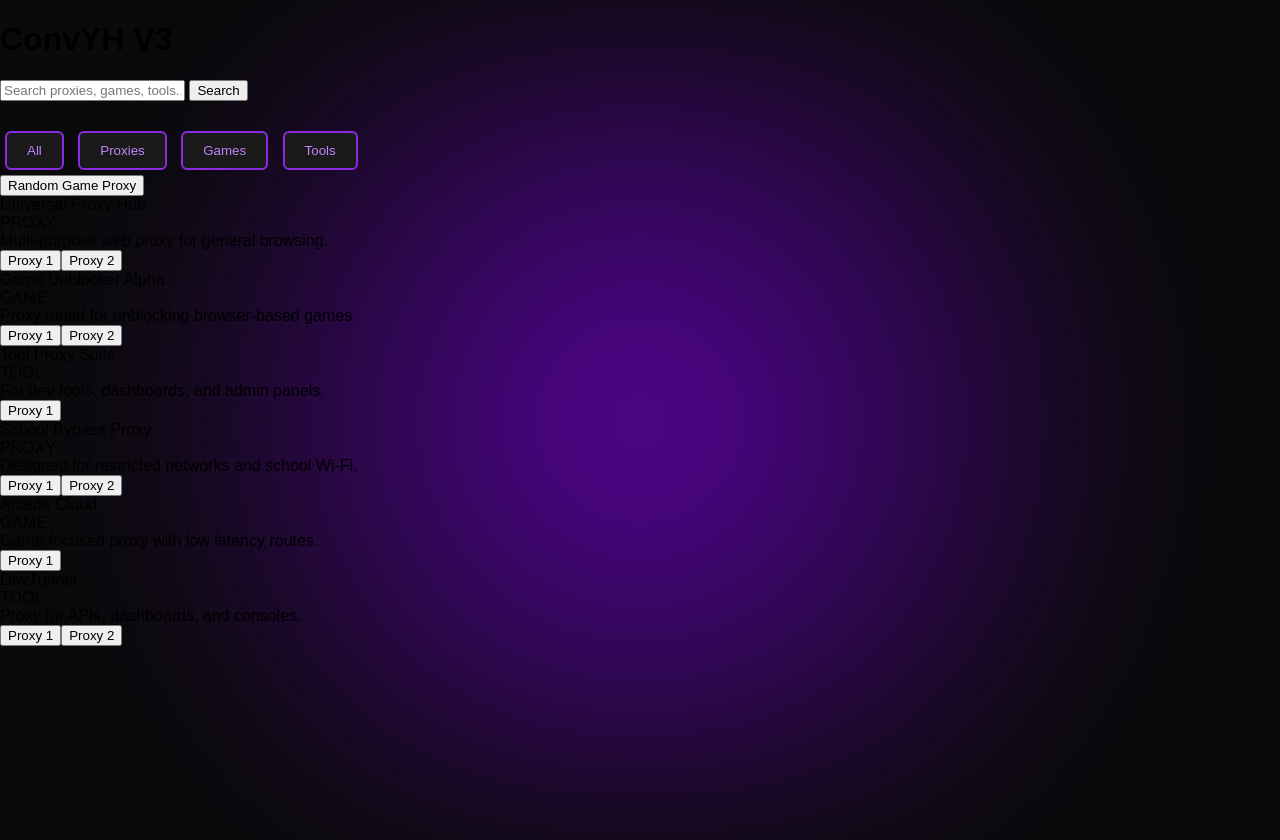
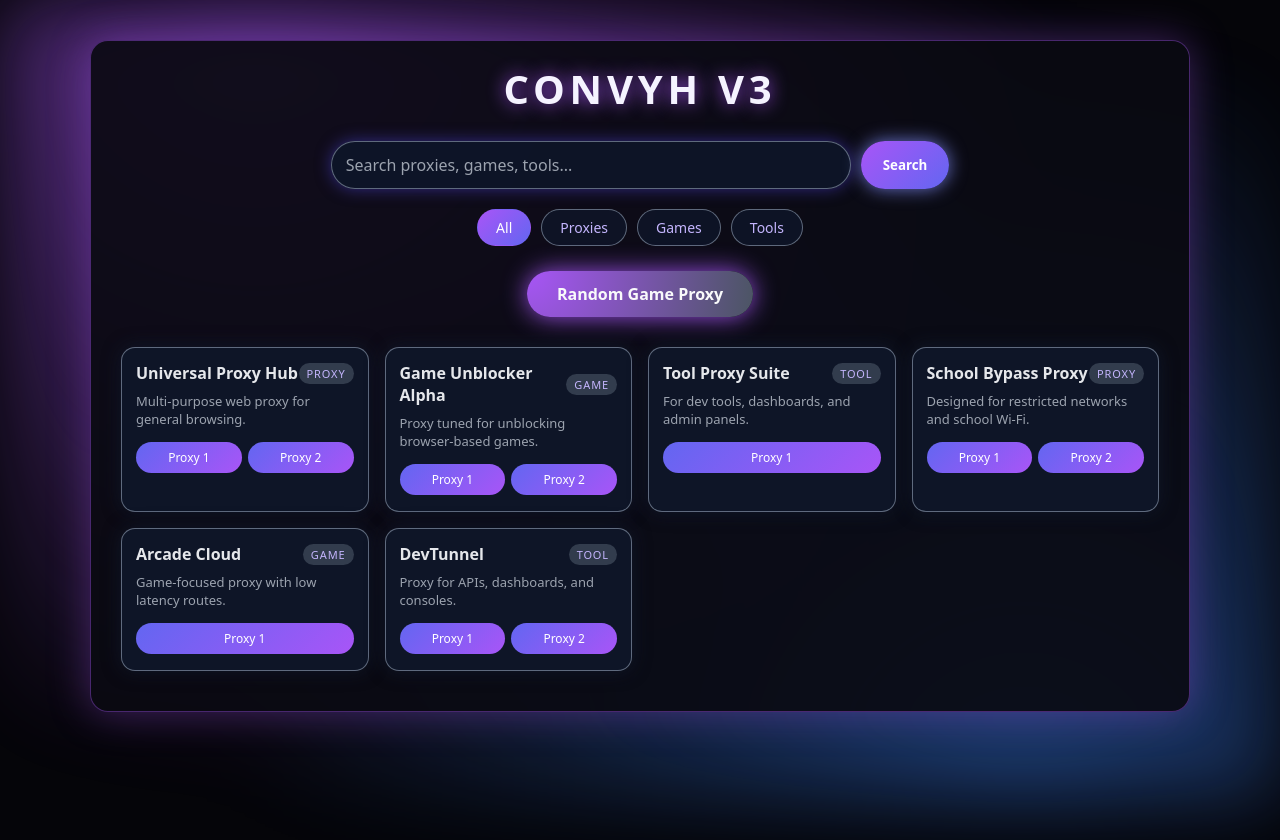
Before and after one commit to LarryInvictus/convyh-v1.github.io, a plain HTML site: page index.html in a window 1280 px wide. Before the commit the page ends 800 px from the top, so only its background shows below. Drawn offline with Linux system fonts and the light colour scheme.

Commit message:
Update style.css

```diff
--- a/style.css
+++ b/style.css
@@ -1,81 +1,232 @@
+* {
+    margin: 0;
+    padding: 0;
+    box-sizing: border-box;
+    font-family: system-ui, -apple-system, BlinkMacSystemFont, "Segoe UI", sans-serif;
+}
+
 body {
-    margin: 0;
-    font-family: Arial, sans-serif;
-    background: #0a0a0a;
+    background: #050509;
+    color: #e9d5ff;
+    height: 100vh;
     overflow: hidden;
 }
 
-/* Purple flare background */
+/* Flare background */
 .flare-bg {
     position: fixed;
-    width: 100%;
-    height: 100%;
-    background: radial-gradient(circle at center, rgba(140, 0, 255, 0.6), transparent 70%);
-    filter: blur(80px);
+    inset: 0;
+    background:
+        radial-gradient(circle at 20% 0%, rgba(168, 85, 247, 0.6), transparent 60%),
+        radial-gradient(circle at 80% 100%, rgba(59, 130, 246, 0.5), transparent 60%);
+    filter: blur(40px);
+    opacity: 0.9;
     z-index: -1;
 }
 
-.container {
-    text-align: center;
-    margin-top: 60px;
+/* Layout shell */
+.shell {
+    max-width: 1100px;
+    margin: 40px auto;
+    padding: 20px 30px 40px;
+    background: rgba(10, 10, 18, 0.9);
+    border-radius: 18px;
+    border: 1px solid rgba(168, 85, 247, 0.4);
+    box-shadow: 0 0 40px rgba(168, 85, 247, 0.35);
 }
 
-.title {
-    color: #d8b4ff;
-    font-size: 48px;
-    font-weight: bold;
-    text-shadow: 0 0 20px #8a2be2;
+/* Header */
+.top-bar {
+    display: flex;
+    justify-content: center;
+    margin-bottom: 25px;
 }
 
-/* Search bar */
-.search-bar {
-    width: 60%;
-    padding: 12px;
-    margin-top: 25px;
-    border-radius: 8px;
+.logo {
+    font-size: 40px;
+    letter-spacing: 0.12em;
+    text-transform: uppercase;
+    color: #f5f3ff;
+    text-shadow: 0 0 18px rgba(168, 85, 247, 0.9);
+}
+
+/* Main */
+.main {
+    display: flex;
+    flex-direction: column;
+    gap: 20px;
+}
+
+/* Search row */
+.search-row {
+    display: flex;
+    gap: 10px;
+    justify-content: center;
+}
+
+#searchInput {
+    flex: 1;
+    max-width: 520px;
+    padding: 12px 14px;
+    border-radius: 999px;
+    border: 1px solid rgba(148, 163, 184, 0.6);
+    background: rgba(15, 23, 42, 0.9);
+    color: #e9d5ff;
+    font-size: 16px;
+    outline: none;
+    box-shadow: 0 0 16px rgba(79, 70, 229, 0.5);
+}
+
+#searchInput::placeholder {
+    color: #9ca3af;
+}
+
+#searchBtn {
+    padding: 12px 22px;
+    border-radius: 999px;
     border: none;
-    background: #1a1a1a;
-    color: #d8b4ff;
-    font-size: 18px;
-    box-shadow: 0 0 10px #8a2be2;
+    background: linear-gradient(135deg, #a855f7, #6366f1);
+    color: white;
+    font-weight: 600;
+    cursor: pointer;
+    box-shadow: 0 0 18px rgba(129, 140, 248, 0.8);
+    transition: transform 0.15s ease, box-shadow 0.15s ease;
+}
+
+#searchBtn:hover {
+    transform: translateY(-1px);
+    box-shadow: 0 0 26px rgba(129, 140, 248, 1);
 }
 
 /* Tabs */
 .tabs {
-    margin-top: 25px;
+    display: flex;
+    justify-content: center;
+    gap: 10px;
+    flex-wrap: wrap;
 }
 
 .tab {
-    background: #1a1a1a;
-    color: #c084fc;
-    border: 2px solid #8a2be2;
-    padding: 10px 20px;
-    margin: 5px;
-    border-radius: 6px;
+    padding: 8px 18px;
+    border-radius: 999px;
+    border: 1px solid rgba(148, 163, 184, 0.6);
+    background: rgba(15, 23, 42, 0.8);
+    color: #c4b5fd;
+    font-size: 14px;
     cursor: pointer;
-    transition: 0.2s;
+    transition: 0.15s ease;
 }
 
 .tab:hover {
-    background: #8a2be2;
-    color: white;
+    background: rgba(55, 65, 81, 0.9);
 }
 
-/* Game button */
-.game-btn {
-    margin-top: 35px;
-    padding: 15px 40px;
-    background: #8a2be2;
+.tab.active {
+    background: linear-gradient(135deg, #a855f7, #6366f1);
     color: white;
-    border: none;
-    border-radius: 10px;
-    font-size: 20px;
-    cursor: pointer;
-    box-shadow: 0 0 20px #8a2be2;
-    transition: 0.25s;
+    border-color: transparent;
 }
 
-.game-btn:hover {
-    transform: scale(1.05);
-    box-shadow: 0 0 30px #b56cff;
+/* Main game button */
+.game-main-btn {
+    align-self: center;
+    margin-top: 5px;
+    padding: 12px 30px;
+    border-radius: 999px;
+    border: none;
+    background: radial-gradient(circle at 0 0, #a855f7, #4b5563);
+    color: #f9fafb;
+    font-size: 16px;
+    font-weight: 600;
+    cursor: pointer;
+    box-shadow: 0 0 24px rgba(168, 85, 247, 0.9);
+    transition: transform 0.15s ease, box-shadow 0.15s ease;
 }
+
+.game-main-btn:hover {
+    transform: scale(1.04);
+    box-shadow: 0 0 32px rgba(168, 85, 247, 1);
+}
+
+/* Results grid */
+.results-grid {
+    margin-top: 10px;
+    display: grid;
+    grid-template-columns: repeat(auto-fill, minmax(240px, 1fr));
+    gap: 16px;
+}
+
+/* Card */
+.result-card {
+    background: rgba(15, 23, 42, 0.95);
+    border-radius: 14px;
+    padding: 14px 14px 16px;
+    border: 1px solid rgba(148, 163, 184, 0.6);
+    box-shadow: 0 0 18px rgba(15, 23, 42, 0.9);
+    display: flex;
+    flex-direction: column;
+    gap: 8px;
+}
+
+.result-header {
+    display: flex;
+    justify-content: space-between;
+    align-items: center;
+}
+
+.result-title {
+    font-size: 16px;
+    font-weight: 600;
+    color: #e5e7eb;
+}
+
+.result-tag {
+    font-size: 11px;
+    text-transform: uppercase;
+    letter-spacing: 0.08em;
+    padding: 3px 8px;
+    border-radius: 999px;
+    background: rgba(55, 65, 81, 0.9);
+    color: #c4b5fd;
+}
+
+.result-desc {
+    font-size: 13px;
+    color: #9ca3af;
+}
+
+/* Proxy buttons */
+.proxy-buttons {
+    display: flex;
+    flex-wrap: wrap;
+    gap: 6px;
+    margin-top: 6px;
+}
+
+.proxy-btn {
+    flex: 1 1 auto;
+    min-width: 90px;
+    padding: 7px 10px;
+    border-radius: 999px;
+    border: none;
+    background: linear-gradient(135deg, #6366f1, #a855f7);
+    color: white;
+    font-size: 12px;
+    cursor: pointer;
+    text-align: center;
+    transition: 0.15s ease;
+}
+
+.proxy-btn:hover {
+    filter: brightness(1.1);
+    transform: translateY(-1px);
+}
+
+/* Empty state */
+.empty-msg {
+    grid-column: 1 / -1;
+    text-align: center;
+    color: #9ca3af;
+    font-size: 14px;
+    margin-top: 10px;
+    }
```
